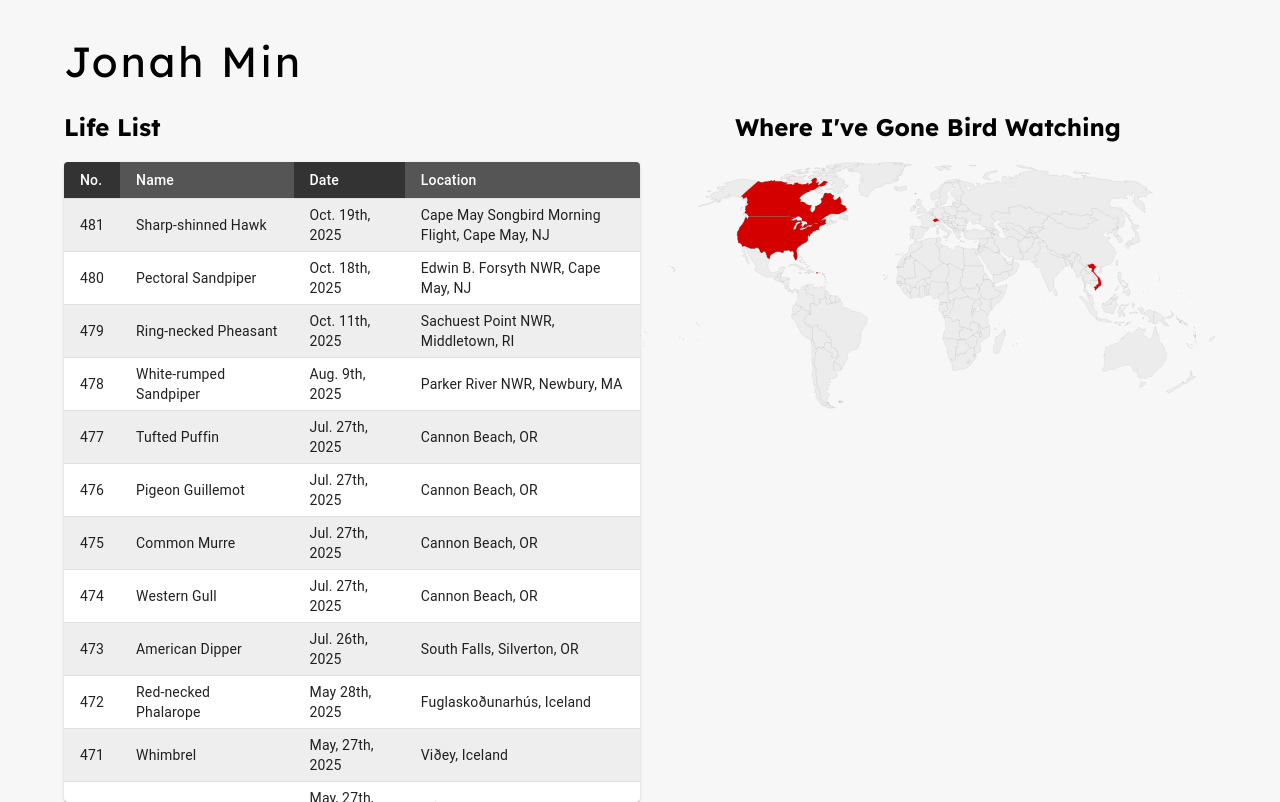
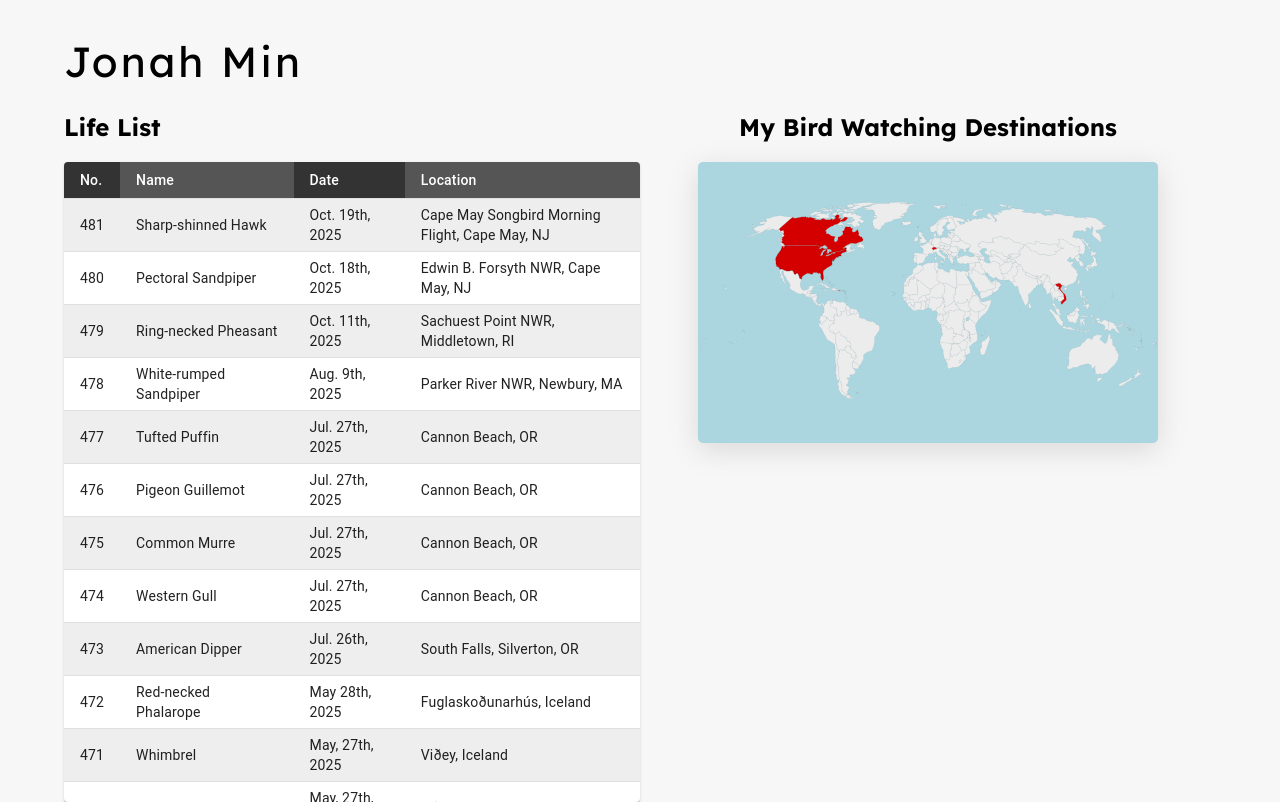
Before and after one commit to Jonah-Min/jonahmin.com, a React (Vite) app: page /lifelist in a window 1280 px wide. Built offline with nearby package versions, Linux system fonts and the light colour scheme.

Commit message:
Update life list

```diff
--- a/src/containers/LifeList.jsx
+++ b/src/containers/LifeList.jsx
@@ -63,8 +63,11 @@ export default function LifeList() {
                     </Paper>
                 </span>
                 <span className="life-list-right">
-                    <h2>Where I've Gone Bird Watching</h2>
-                    <img title="Blank SVG World Map" alt="SVG World Map Using Robinson Projection" src="/world.svg" className="img-responsive" />
+                    {/* Todo add cool underlines */}
+                    <h2>My Bird Watching Destinations</h2>
+                    <div className="world-map">
+                        <img title="Blank SVG World Map" alt="SVG World Map Using Robinson Projection" src="/world.svg" className="img-responsive" />
+                    </div>
                 </span>
             </span>
         </span>
--- a/src/stylesheets/lifelist.css
+++ b/src/stylesheets/lifelist.css
@@ -25,6 +25,7 @@
     flex-direction: column;
     flex-grow: 1;
     flex-basis: 0;
+    align-items: center;
 }
 
 .life-list-right h2 {
@@ -33,4 +34,12 @@
 
 .img-responsive {
     max-width: 100%;
+    padding: 40px 0 40px 0;
 }
+
+.world-map {
+    background-color: #abd5df;
+    border-radius: 5px;
+    width: 80%;
+    box-shadow: rgba(100, 100, 111, 0.2) 0px 7px 29px 0px;
+}
```
Also changed, not shown: 4 other files (tests, documents, lock files or other folders).
